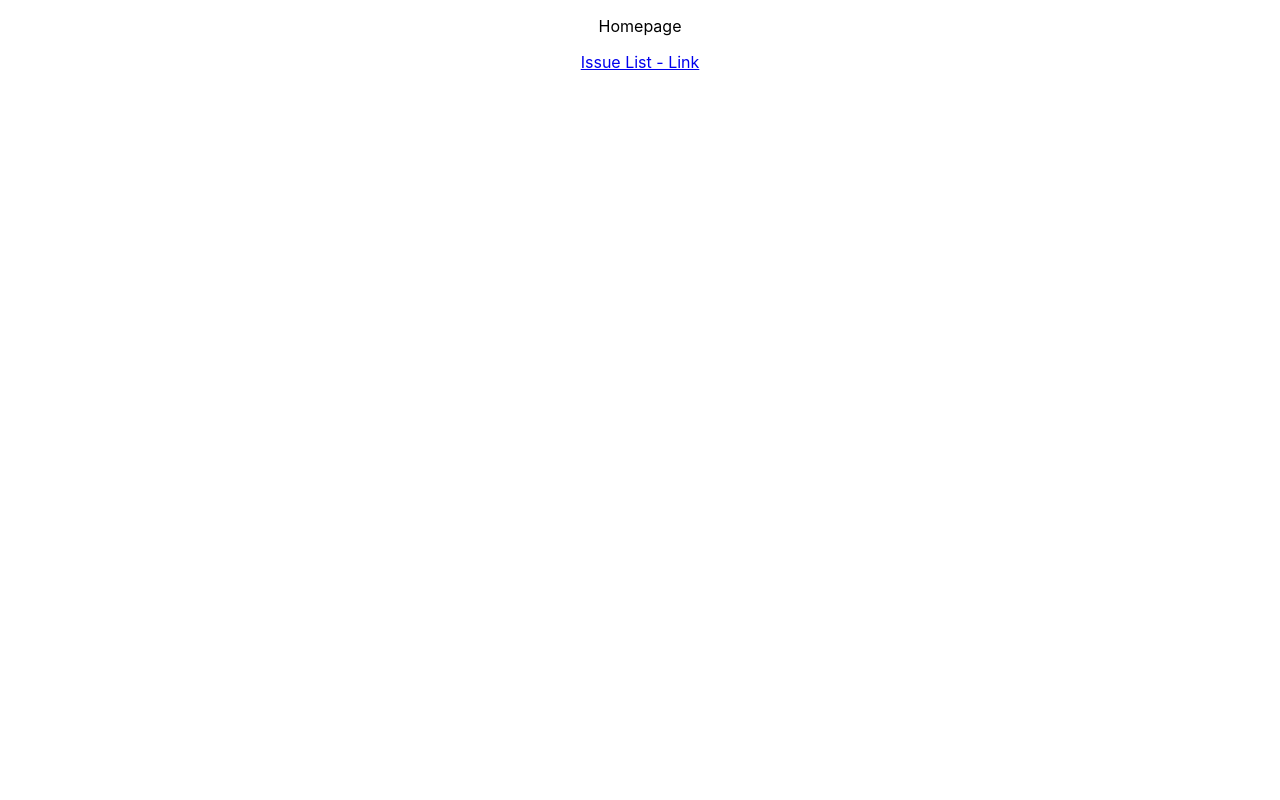
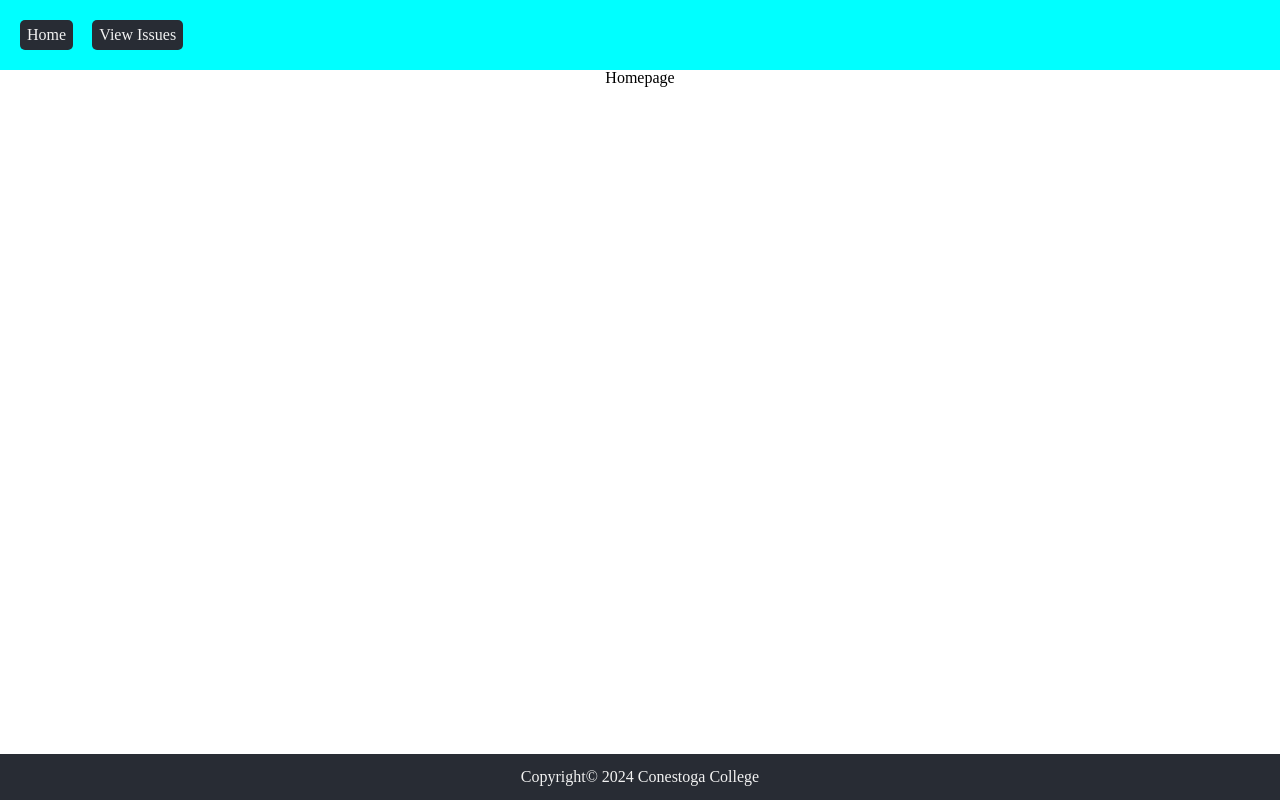
Before and after one commit to TN7738/issue-tracker, a React (Create React App) app: page / in a window 1280 px wide. Built offline with nearby package versions, Linux system fonts and the light colour scheme.

Commit message:
Week 11 - part 1

```diff
--- a/src/App.css
+++ b/src/App.css
@@ -1,3 +1,128 @@
+html,
+body,
+div,
+span,
+applet,
+object,
+iframe,
+h1,
+h2,
+h3,
+h4,
+h5,
+h6,
+p,
+blockquote,
+pre,
+a,
+abbr,
+acronym,
+address,
+big,
+cite,
+code,
+del,
+dfn,
+em,
+img,
+ins,
+kbd,
+q,
+s,
+samp,
+small,
+strike,
+strong,
+sub,
+sup,
+tt,
+var,
+b,
+u,
+i,
+center,
+dl,
+dt,
+dd,
+ol,
+ul,
+li,
+fieldset,
+form,
+label,
+legend,
+table,
+caption,
+tbody,
+tfoot,
+thead,
+tr,
+th,
+td,
+article,
+aside,
+canvas,
+details,
+embed,
+figure,
+figcaption,
+footer,
+header,
+hgroup,
+menu,
+nav,
+output,
+ruby,
+section,
+summary,
+time,
+mark,
+audio,
+video {
+    margin: 0;
+    padding: 0;
+    border: 0;
+    font-size: 100%;
+    font: inherit;
+    vertical-align: baseline;
+}
+/* HTML5 display-role reset for older browsers */
+article,
+aside,
+details,
+figcaption,
+figure,
+footer,
+header,
+hgroup,
+menu,
+nav,
+section {
+    display: block;
+}
+body {
+    line-height: 1;
+}
+ol,
+ul {
+    list-style: none;
+}
+blockquote,
+q {
+    quotes: none;
+}
+blockquote:before,
+blockquote:after,
+q:before,
+q:after {
+    content: "";
+    content: none;
+}
+table {
+    border-collapse: collapse;
+    border-spacing: 0;
+}
+
 .App {
     text-align: center;
 }
@@ -37,6 +162,32 @@
     }
 }
 
+.header-wrap {
+    background: #00ffff;
+    padding: 20px;
+}
+
+.header-wrap ul {
+    list-style: none;
+    display: flex;
+    gap: 1.2rem;
+}
+
+.header-wrap ul li a {
+    text-decoration: none;
+    padding: 7px;
+    background-color: #282c34;
+    border-radius: 5px;
+    display: flex;
+    justify-content: center;
+    align-items: center;
+    color: #f2f2f2;
+}
+
+.parent-wrap {
+    height: calc(100vh - 116px);
+}
+
 .edit-wrapper {
     position: absolute;
     top: 0;
@@ -63,3 +214,9 @@
     padding: 5px;
     text-align: left;
 }
+
+.footer-wrap {
+    padding: 15px;
+    background-color: #282c34;
+    color: #f2f2f2;
+}
--- a/src/App.js
+++ b/src/App.js
@@ -5,6 +5,7 @@ import { ApolloClient, ApolloProvider, InMemoryCache } from "@apollo/client";
 import { createBrowserRouter, RouterProvider } from "react-router-dom";
 import NotFound from "./components/NotFound";
 import IssuePage from "./components/IssuePage";
+import Body from "./components/Body";
 
 const client = new ApolloClient({
     uri: "http://localhost:5000/graphql",
@@ -14,8 +15,11 @@ const client = new ApolloClient({
 const router = createBrowserRouter([
     {
         path: "/",
+        element: <Body />,
+        children: [
+            {
+                path: "/",
                 element: <Homepage />,
-        errorElement: <NotFound />,
             },
             {
                 path: "/issuelist",
@@ -25,13 +29,15 @@ const router = createBrowserRouter([
                 path: "/issuelist/:issueid",
                 element: <IssuePage />,
             },
+        ],
+        errorElement: <NotFound />,
+    },
 ]);
 
 function App() {
     return (
         <ApolloProvider client={client}>
             <div className="App">
-                {/* <IssueList /> */}
                 <RouterProvider router={router} />
             </div>
         </ApolloProvider>
--- /dev/null
+++ b/src/components/Body.js
@@ -0,0 +1,18 @@
+import React from "react";
+import Header from "./Header";
+import Footer from "./Footer";
+import { Outlet } from "react-router-dom";
+
+const Body = () => {
+    return (
+        <>
+            <Header />
+            <div className="parent-wrap">
+                <Outlet />
+            </div>
+            <Footer />
+        </>
+    );
+};
+
+export default Body;
--- /dev/null
+++ b/src/components/Footer.js
@@ -0,0 +1,11 @@
+import React from "react";
+
+const Footer = () => {
+    return (
+        <footer className="footer-wrap">
+            Copyright&copy; 2024 Conestoga College
+        </footer>
+    );
+};
+
+export default Footer;
--- /dev/null
+++ b/src/components/Header.js
@@ -0,0 +1,29 @@
+import React from "react";
+import { Link } from "react-router-dom";
+
+const Header = () => {
+    const headerBtns = [
+        {
+            link: "/",
+            text: "Home",
+        },
+        {
+            link: "/issuelist",
+            text: "View Issues",
+        },
+    ];
+
+    return (
+        <header className="header-wrap">
+            <ul>
+                {headerBtns.map((headeBtn) => (
+                    <li key={headerBtns.link}>
+                        <Link to={headeBtn.link}>{headeBtn.text}</Link>
+                    </li>
+                ))}
+            </ul>
+        </header>
+    );
+};
+
+export default Header;
--- a/src/components/Homepage.js
+++ b/src/components/Homepage.js
@@ -5,9 +5,6 @@ const Homepage = () => {
     return (
         <div>
             <p>Homepage</p>
-            <Link to="/issuelist">Issue List - Link</Link>
-            <br></br>
-            {/* <a href="/issueList">Issue List - anchor</a> */}
         </div>
     );
 };
```
Lines whose indentation alone changed are shown as unchanged.
